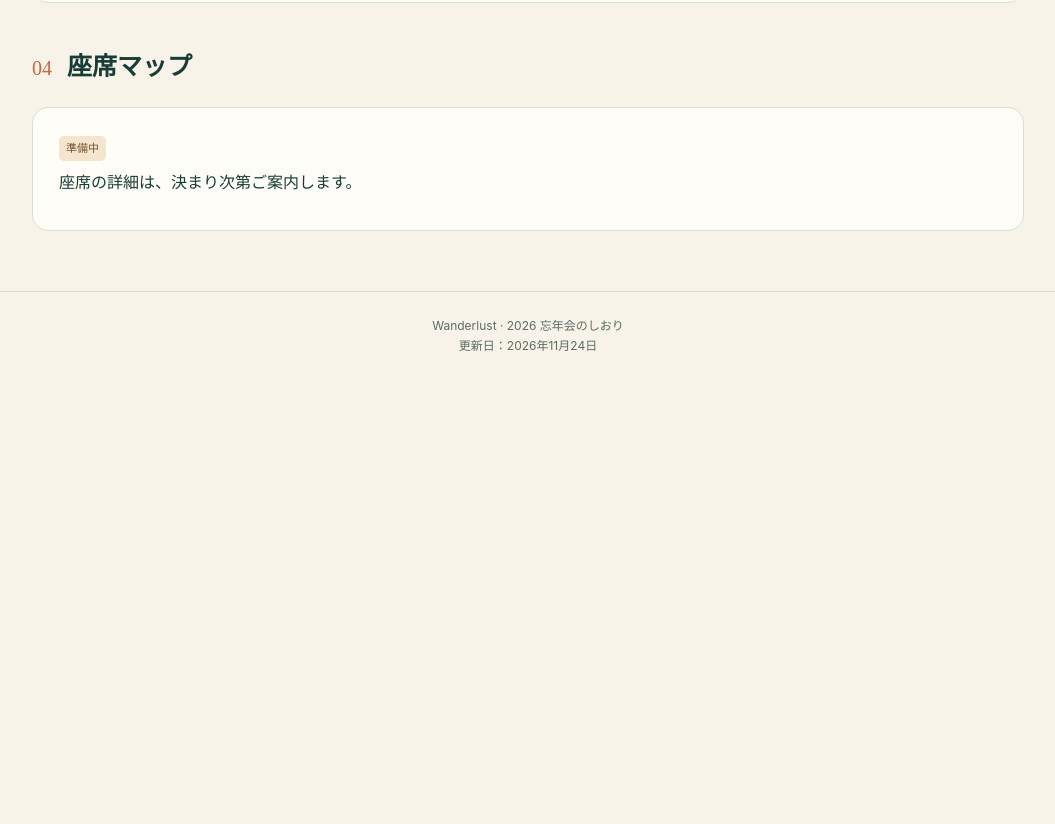
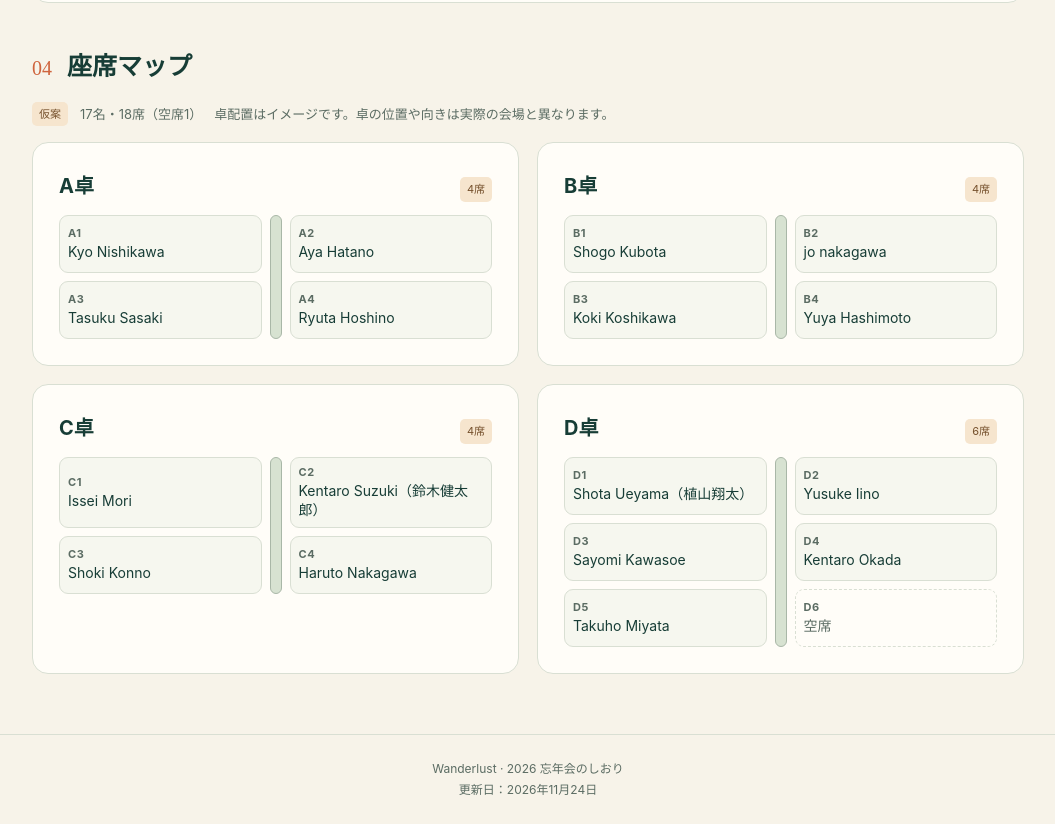
Before and after one commit to major-senzu/bonenkai-guide, a plain HTML site: page index.html in a window 1280 px wide. Shown: the part 2636-3460 px from the top of the page, without its empty margins (112-1167 px from the left). Before the commit the page ends 3017 px from the top, so only its background shows below. Drawn offline with Linux system fonts and the light colour scheme.

Commit message:
Publish provisional 18-seat table map for year-end dinner

```diff
--- a/index.html
+++ b/index.html
@@ -19,6 +19,22 @@
 .arrival-name{overflow-wrap:anywhere}
 .arrival-label{color:var(--muted);font-size:12px;white-space:nowrap}
 @media(max-width:600px){.arrival-card .search{font-size:16px}.arrival-row{padding-inline:5px;gap:10px}}
+
+.seating-overview{margin:-5px 0 16px;display:flex;gap:8px 12px;flex-wrap:wrap;align-items:center}
+.seating-overview .small{margin:0}
+.seating-tables{display:grid;grid-template-columns:repeat(2,minmax(0,1fr));gap:18px}
+.seating-table{min-width:0}
+.seating-table-title{display:flex;justify-content:space-between;align-items:baseline;gap:12px;margin-bottom:12px}
+.seating-table-title h3{margin:0;font-size:20px}
+.seat-grid{display:grid;grid-template-columns:minmax(0,1fr) 12px minmax(0,1fr);gap:8px;list-style:none;margin:0;padding:0}
+.seat-grid::before{content:"";grid-column:2;grid-row:1 / span var(--seat-rows);border-radius:8px;border:1px solid #a9b7a7;background:#d7e2d1}
+.seat-grid li{display:flex;flex-direction:column;justify-content:center;gap:2px;min-width:0;min-height:58px;border:1px solid var(--line);border-radius:9px;background:#f6f7ef;padding:7px 8px;font-size:14px;line-height:1.35;overflow-wrap:anywhere}
+.seat-grid li:nth-child(odd){grid-column:1}
+.seat-grid li:nth-child(even){grid-column:3}
+.seat-grid .seat-code{font-size:11px;font-weight:700;letter-spacing:.05em;color:var(--muted)}
+.seat-grid .seat-empty{border-style:dashed;background:#fffdf8;color:var(--muted)}
+@media(max-width:720px){.seating-tables{grid-template-columns:1fr;gap:12px}}
+@media(max-width:350px){.seat-grid{grid-template-columns:minmax(0,1fr) 9px minmax(0,1fr);gap:6px}.seat-grid li{font-size:13px;padding-inline:6px}}
 </style></head>
 <body><header><div class="brand"><img class="brand-logo" src="assets/wanderlust-logo.webp" width="600" height="159" alt="Wanderlust"><span class="brand-caption">YEAR-END GATHERING<span>2026</span></span></div><span class="badge">当日のご案内</span></header>
 <div class="hero"><div><div class="eyebrow">WANDERLUST · YEAR-END GATHERING</div><h1>今年の締めくくりを、<br>みんなで。</h1><p>Wanderlust 2026 忘年会のしおり<br>忘年会の日時・会場と、食事のあとのご案内。</p></div><div class="stamp" aria-hidden="true"><div class="stamp-content"><img class="stamp-logo" src="assets/wanderlust-logo.webp" width="600" height="159" alt=""><span class="stamp-year">2026</span><span class="stamp-title">忘年会のしおり</span></div></div></div>
@@ -93,7 +109,51 @@
 </section>
 <section id="seats">
   <div class="section-title"><span class="num">04</span><h2>座席マップ</h2></div>
-  <div class="card"><span class="tag">準備中</span><p>座席の詳細は、決まり次第ご案内します。</p></div>
+  <div class="seating-overview">
+    <span class="tag">仮案</span>
+    <span class="small">17名・18席（空席1）</span>
+    <p class="small">卓配置はイメージです。卓の位置や向きは実際の会場と異なります。</p>
+  </div>
+  <div class="seating-tables">
+    <article class="card seating-table" aria-labelledby="table-A">
+      <div class="seating-table-title"><h3 id="table-A">A卓</h3><span class="tag">4席</span></div>
+      <ol class="seat-grid" style="--seat-rows:2" aria-label="A卓の座席">
+        <li><span class="seat-code">A1</span><span class="seat-name">Kyo Nishikawa</span></li>
+        <li><span class="seat-code">A2</span><span class="seat-name">Aya Hatano</span></li>
+        <li><span class="seat-code">A3</span><span class="seat-name">Tasuku Sasaki</span></li>
+        <li><span class="seat-code">A4</span><span class="seat-name">Ryuta Hoshino</span></li>
+      </ol>
+    </article>
+    <article class="card seating-table" aria-labelledby="table-B">
+      <div class="seating-table-title"><h3 id="table-B">B卓</h3><span class="tag">4席</span></div>
+      <ol class="seat-grid" style="--seat-rows:2" aria-label="B卓の座席">
+        <li><span class="seat-code">B1</span><span class="seat-name">Shogo Kubota</span></li>
+        <li><span class="seat-code">B2</span><span class="seat-name">jo nakagawa</span></li>
+        <li><span class="seat-code">B3</span><span class="seat-name">Koki Koshikawa</span></li>
+        <li><span class="seat-code">B4</span><span class="seat-name">Yuya Hashimoto</span></li>
+      </ol>
+    </article>
+    <article class="card seating-table" aria-labelledby="table-C">
+      <div class="seating-table-title"><h3 id="table-C">C卓</h3><span class="tag">4席</span></div>
+      <ol class="seat-grid" style="--seat-rows:2" aria-label="C卓の座席">
+        <li><span class="seat-code">C1</span><span class="seat-name">Issei Mori</span></li>
+        <li><span class="seat-code">C2</span><span class="seat-name">Kentaro Suzuki（鈴木健太郎）</span></li>
+        <li><span class="seat-code">C3</span><span class="seat-name">Shoki Konno</span></li>
+        <li><span class="seat-code">C4</span><span class="seat-name">Haruto Nakagawa</span></li>
+      </ol>
+    </article>
+    <article class="card seating-table" aria-labelledby="table-D">
+      <div class="seating-table-title"><h3 id="table-D">D卓</h3><span class="tag">6席</span></div>
+      <ol class="seat-grid" style="--seat-rows:3" aria-label="D卓の座席">
+        <li><span class="seat-code">D1</span><span class="seat-name">Shota Ueyama（植山翔太）</span></li>
+        <li><span class="seat-code">D2</span><span class="seat-name">Yusuke Iino</span></li>
+        <li><span class="seat-code">D3</span><span class="seat-name">Sayomi Kawasoe</span></li>
+        <li><span class="seat-code">D4</span><span class="seat-name">Kentaro Okada</span></li>
+        <li><span class="seat-code">D5</span><span class="seat-name">Takuho Miyata</span></li>
+        <li class="seat-empty"><span class="seat-code">D6</span><span class="seat-name">空席</span></li>
+      </ol>
+    </article>
+  </div>
 </section>
 </main>
 <footer class="foot">Wanderlust · 2026 忘年会のしおり<br>更新日：2026年11月24日</footer>
```
